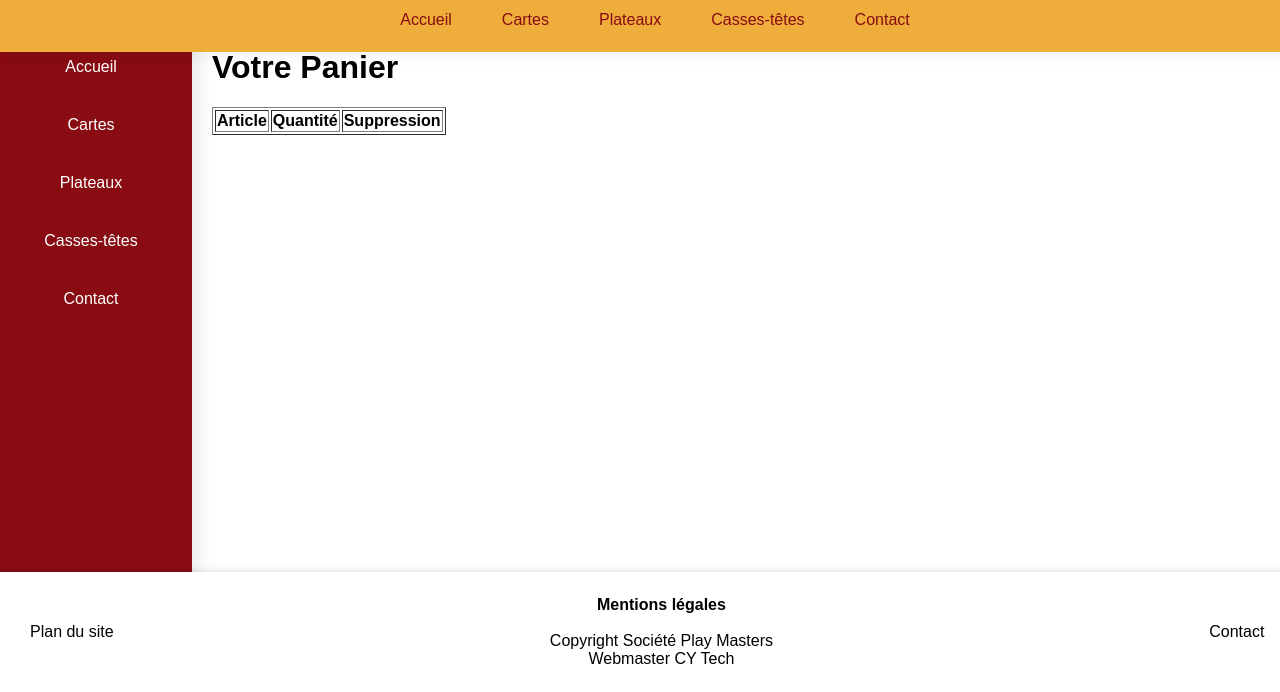
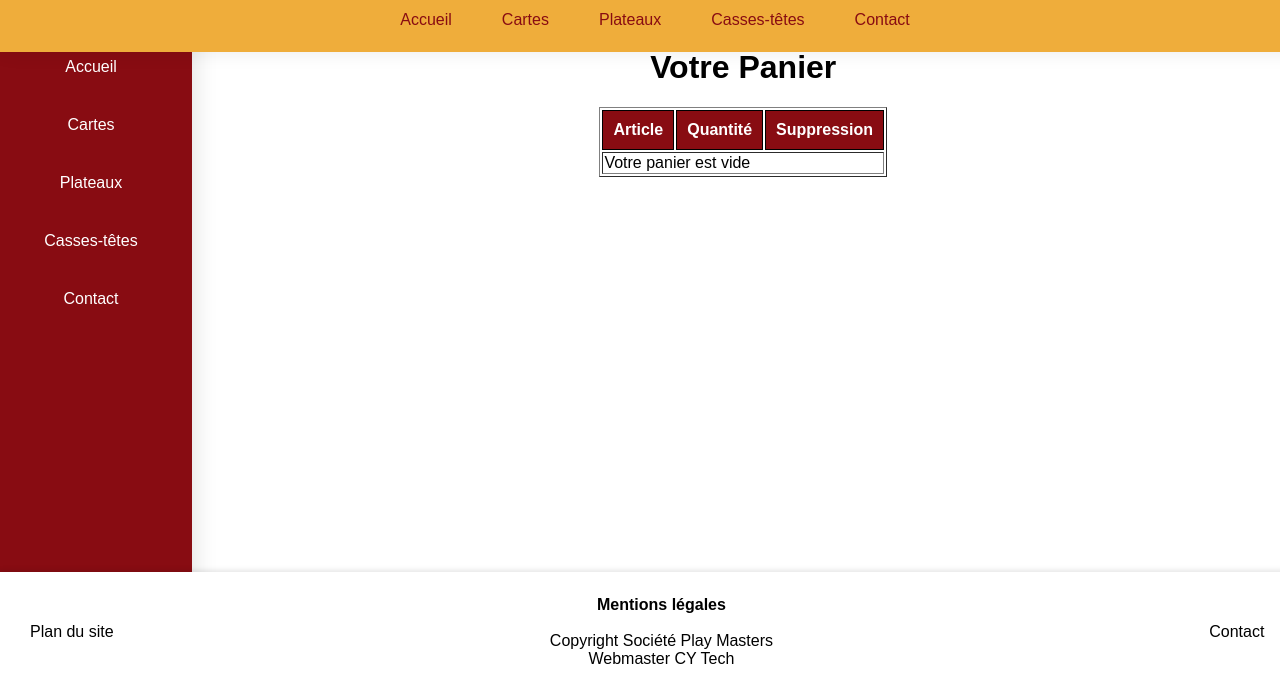
Before and after one commit to tomlachenaud/Projet-Dev-Web, a PHP site: page /panier.php in a window 1280 px wide. Shown: the part 108-800 px from the top of the page. Run offline with PHP 8.4, Linux system fonts and the light colour scheme; lists and menus that the app fills with data are empty.

Commit message:
Add files via upload

```diff
--- /dev/null
+++ b/panier.css
@@ -0,0 +1,20 @@
+h1 {
+    text-align: center;
+}
+
+th {
+    text-align: center; /* Centrage du texte dans les cellules */
+    padding: 10px; /* Ajout de rembourrage pour l'apparence */
+    border: 1px solid black; /* Bordure pour les cellules */
+}
+
+.titrestab {
+    background-color: #880c12;
+    color: #fff;
+    text-align: center;
+}
+
+.tableau {
+    margin-left: auto;
+    margin-right: auto;
+}
--- a/panier.php
+++ b/panier.php
@@ -5,6 +5,7 @@
     <meta name="viewport" content="width=device-width, initial-scale=1.0">
     <title>Panier</title>
     <link rel="stylesheet" type="text/css" href="index.css">
+    <link rel="stylesheet" type="text/css" href="panier.css">
 </head>
 <body>
     <div class="page">
@@ -44,13 +45,15 @@
 
         <div class="middle-section section">
             <h1>Votre Panier</h1>
-            <table border="1">
-                <tr>
+            <table border="1" class="tableau">
+                <tr class="titrestab">
                     <th>Article</th>
                     <th>Quantité</th>
                     <th>Suppression</th>
                 </tr>
                 <script>
+                    let isEmpty = true; // Variable pour vérifier si le panier est vide
+
                     // Parcourir les articles dans sessionStorage
                     for (let i = 0; i < sessionStorage.length; i++) {
                         const key = sessionStorage.key(i);
@@ -110,8 +113,14 @@
 
                         // Vérifier si la quantité est différente de zéro
                         if (value !== '0') {
+                            isEmpty = false;
                             document.write(`<tr><td>${displayName}</td><td>${value}</td><td><button onclick="removeItemFromCart('${key}')">Supprimer le(s) produit(s)</button></td></tr>`);
                         }
+                    }
+
+                     // Si le panier est vide, afficher le message
+                    if (isEmpty) {
+                        document.write('<tr><td colspan="3">Votre panier est vide</td></tr>');
                     }
 
                     // Fonction pour enlever du panier
```
